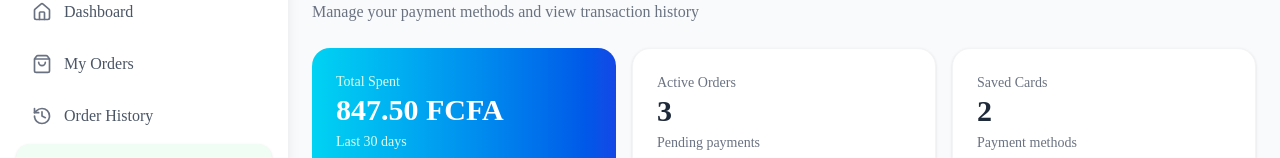
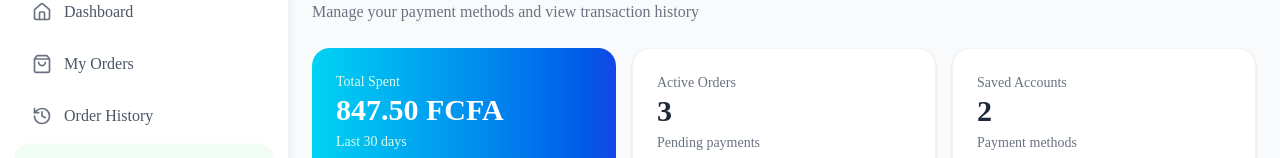
Before and after one commit to d-rex237/Restore, a Next.js app: page /dashboard/payments in a window 1280 px wide. Shown: the part 137-295 px from the top of the page. Built offline with nearby package versions, Linux system fonts and the light colour scheme.

Commit message:
user page

```diff
--- a/app/(user)/dashboard/payments/page.tsx
+++ b/app/(user)/dashboard/payments/page.tsx
@@ -77,7 +77,7 @@
             <p className="text-sm text-gray-500 mt-1">Pending payments</p>
           </div>
           <div className="bg-white rounded-2xl p-6 shadow-sm border border-gray-100">
-            <p className="text-sm text-gray-500">Saved Cards</p>
+            <p className="text-sm text-gray-500">Saved Accounts</p>
             <p className="text-3xl font-bold text-gray-800">2</p>
             <p className="text-sm text-gray-500 mt-1">Payment methods</p>
           </div>
```
